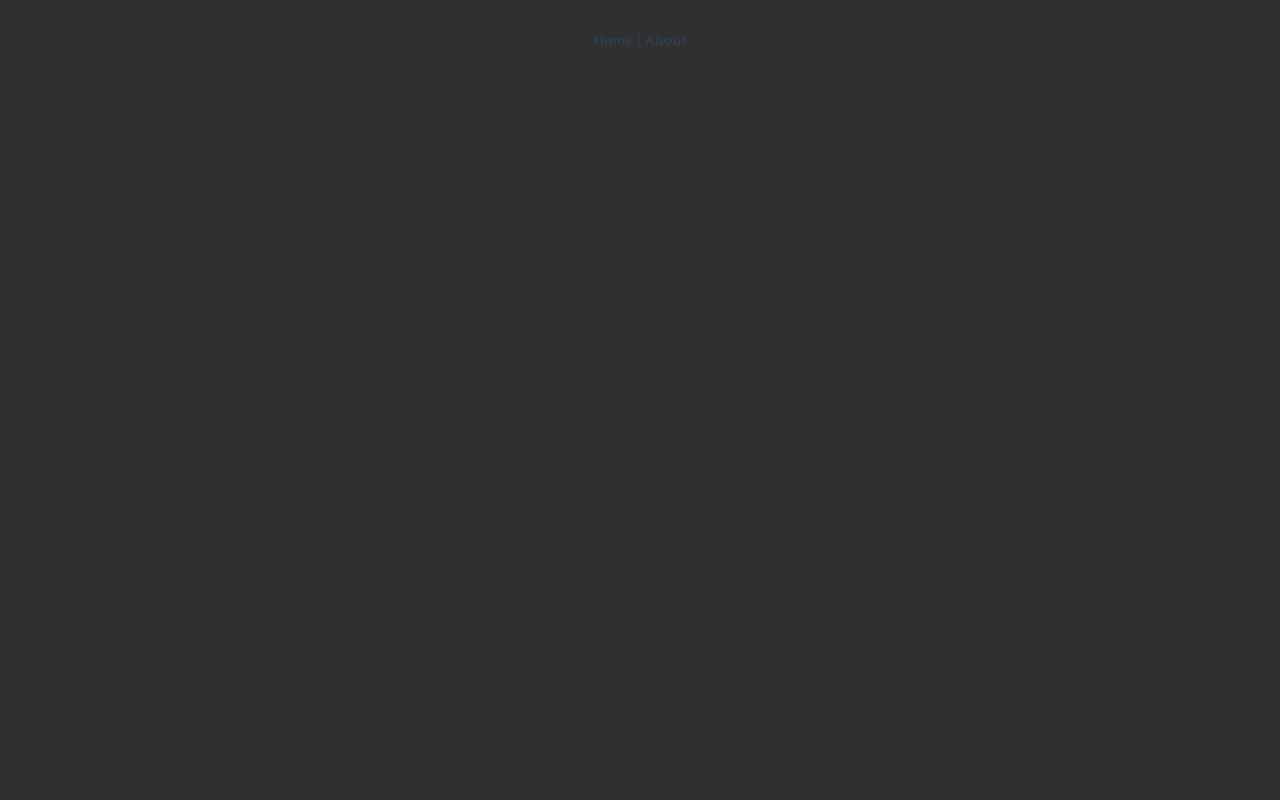
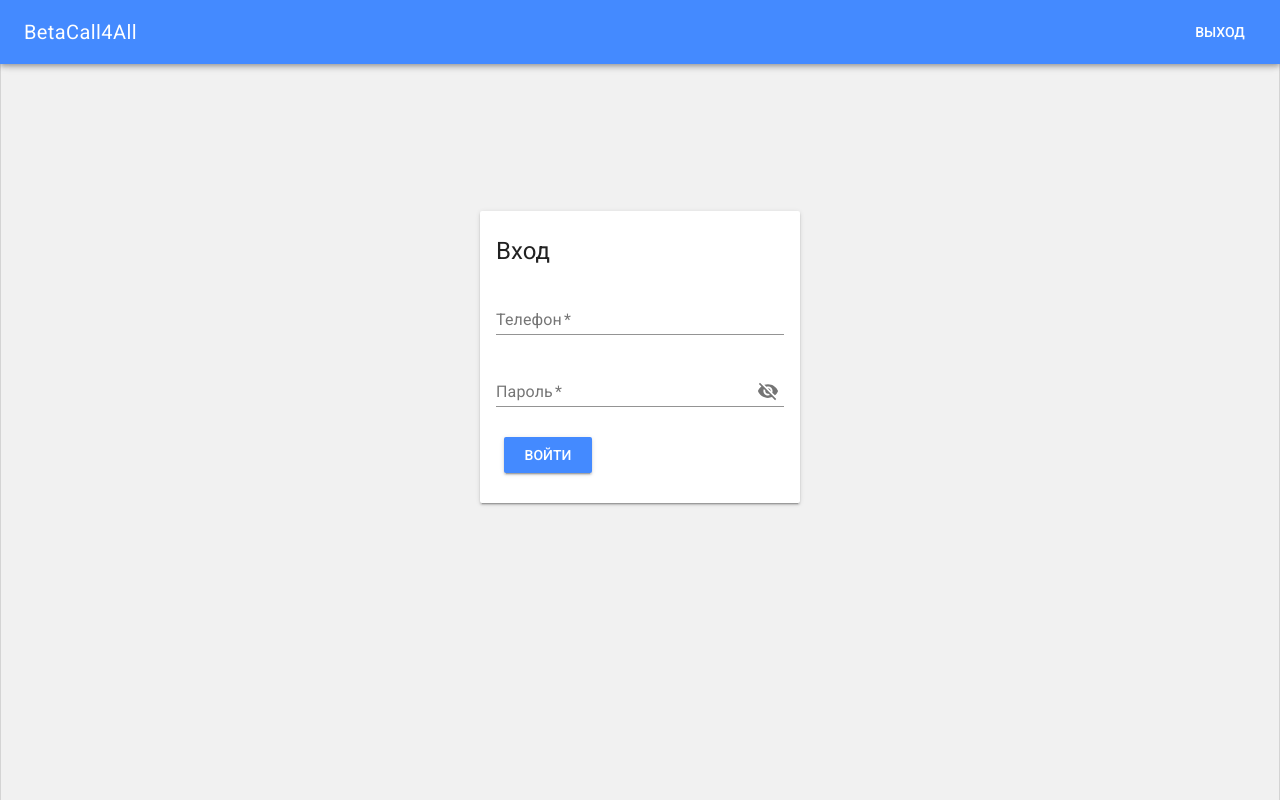
Before and after one commit to AndrewKanaew/betacall4all, a Vue app: page /login in a window 1280 px wide. Built offline with nearby package versions, Linux system fonts and the light colour scheme.

Commit message:
Create: Layout, Card, LoginForm, LoginPage

```diff
--- a/src/App.vue
+++ b/src/App.vue
@@ -1,29 +1,14 @@
 <template>
-  <div id="app">
-    <div id="nav">
-      <router-link to="/">Home</router-link> |
-      <router-link to="/about">About</router-link>
-    </div>
-    <router-view/>
-  </div>
+  <Layout>
+    <router-view />
+  </Layout>
 </template>
 
 <style lang="scss">
-#app {
-  font-family: "Avenir", Helvetica, Arial, sans-serif;
-  -webkit-font-smoothing: antialiased;
-  -moz-osx-font-smoothing: grayscale;
-  text-align: center;
-  color: #2c3e50;
-}
-#nav {
-  padding: 30px;
-  a {
-    font-weight: bold;
-    color: #2c3e50;
-    &.router-link-exact-active {
-      color: #42b983;
-    }
-  }
-}
 </style>
+<script>
+import Layout from "./components/Layout";
+export default {
+  components: { Layout }
+};
+</script>
--- /dev/null
+++ b/src/components/Card.vue
@@ -0,0 +1,22 @@
+<template>
+    <md-card>
+        <md-card-header>
+            <div class="md-title">{{title}}</div>
+        </md-card-header>
+        <md-card-content>
+            <slot />
+        </md-card-content>
+    </md-card>
+</template>
+
+<script>
+export default {
+    name: "Card",
+    props: {
+        title: String
+    }
+};
+</script>
+
+<style scoped>
+</style>
--- /dev/null
+++ b/src/components/Layout.vue
@@ -0,0 +1,28 @@
+<template>
+    <md-app>
+        <md-app-toolbar class="md-primary">
+            <div class="md-toolbar-section-start">
+                <div class="md-title">BetaCall4All</div>
+            </div>
+            <div class="md-toolbar-section-end">
+                <md-button class="md-primary">Выход</md-button>
+            </div>
+        </md-app-toolbar>
+        <md-app-content>
+            <slot/>
+        </md-app-content>
+    </md-app>
+</template>
+
+<script>
+export default {
+    name: "Layout"
+};
+</script>
+
+<style scoped>
+.md-app-content {
+    background-color: #f1f1f1 !important;
+    height: calc(100vh - 64px);
+}
+</style>
--- /dev/null
+++ b/src/components/LoginForm.vue
@@ -0,0 +1,35 @@
+<template>
+    <form @submit="submitHandler">
+        <md-field>
+            <label>Телефон</label>
+            <md-input type="text" v-model="user.phone" required/>
+        </md-field>
+        <md-field>
+            <label>Пароль</label>
+            <md-input type="password" v-model="user.password" required/>
+        </md-field>
+        <md-button type="submit" class="md-primary md-raised">Войти</md-button>
+    </form>
+</template>
+
+<script>
+export default {
+    name: "LoginForm",
+    data() {
+        return {
+            user: {
+                phone: null,
+                password: null
+            }
+        };
+    },
+    methods: {
+        submitHandler(event) {
+            event.preventDefault();
+        }
+    }
+};
+</script>
+
+<style scoped>
+</style>
--- a/src/router.js
+++ b/src/router.js
@@ -1,6 +1,7 @@
 import Vue from "vue";
 import Router from "vue-router";
 import Home from "./views/Home.vue";
+import LoginPage from "./views/LoginPage.vue";
 
 Vue.use(Router);
 
@@ -14,6 +15,11 @@ export default new Router({
             component: Home
         },
         {
+            path: "/login",
+            name: "login",
+            component: LoginPage
+        },
+        {
             path: "/about",
             name: "about",
             // route level code-splitting
--- /dev/null
+++ b/src/storages/dialogs.state.js
@@ -0,0 +1,8 @@
+export default {
+  showCreateUserDialog: false,
+  showUpdateUserDialog: false,
+  showDeleteUserDialog: false,
+  showOrderSuccessDialog: false,
+  showOrderDenyDialog: false,
+  showOrderDateTransferDialog: false
+};
--- a/src/store.js
+++ b/src/store.js
@@ -1,10 +1,14 @@
 import Vue from "vue";
 import Vuex from "vuex";
+
+import dialogState from "./storages/dialogs.state";
 
 Vue.use(Vuex);
 
 export default new Vuex.Store({
-  state: {},
-  mutations: {},
-  actions: {}
+    state: {
+        dialogState
+    },
+    mutations: {},
+    actions: {}
 });
--- /dev/null
+++ b/src/views/LoginPage.vue
@@ -0,0 +1,29 @@
+<template>
+    <div class="login-wrapper">
+        <card class="login-card" title="Вход">
+            <login-form />
+        </card>
+    </div>
+</template>
+<script>
+import Card from "../components/Card";
+import LoginForm from "../components/LoginForm";
+export default {
+    name: "LoginPage",
+    components: { LoginForm, Card }
+};
+</script>
+
+<style scoped>
+.login-wrapper {
+    align-items: center;
+    display: flex;
+    flex-wrap: wrap;
+    justify-content: center;
+    height: 100%;
+}
+.login-card {
+    margin-top: -150px;
+    width: 320px;
+}
+</style>
```
Also changed, not shown: src/main.js (+4 -4 lines), 1 other file (tests, documents, lock files or other folders). Lines whose indentation alone changed are shown as unchanged.
